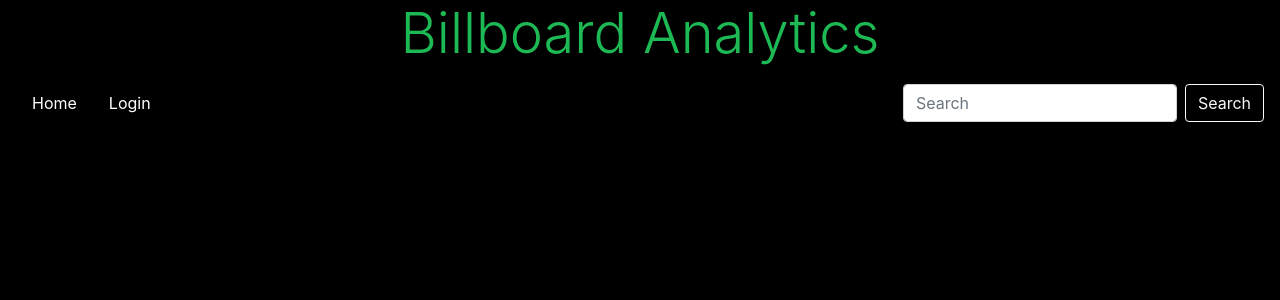
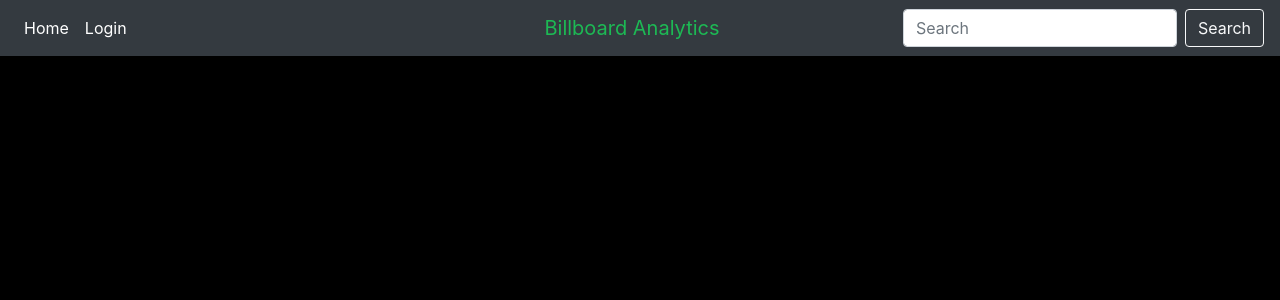
Before and after one commit to CollinDietz/billboard-analytics, a CodeIgniter app: the page made by application/views/templates/header.php in a window 1280 px wide. Shown: the top 300 px of the page. Run offline with CodeIgniter, Linux system fonts and the light colour scheme; some libraries are stand-ins or nearby versions.

Commit message:
Added better nav bar

```diff
--- a/application/views/templates/header.php
+++ b/application/views/templates/header.php
@@ -23,30 +23,38 @@
   <script src="https://cdnjs.cloudflare.com/ajax/libs/bootstrap-datepicker/1.8.0/js/bootstrap-datepicker.js"></script>
   <?php echo link_tag('assets/css/main.css');?>
 
-
-
-  <h1 class="display-4">
-    <?php echo "Billboard Analytics" ?>
-  </h1>
-  <nav class="navbar">
-    <ul class="nav mr-auto">
+  <nav class="navbar navbar-expand-md fixed-top bg-dark">
+    <div class="navbar-collapse collapse w-100 order-1 order-md-0 dual-collapse2">
+        <ul class="navbar-nav mr-auto">
           <li class="nav-item">
             <a class="nav-link" href="<?php echo site_url()?>">Home</a>
           </li>
+            <?php if(isset($_SESSION["user"])): ?>
             <li class="nav-item">
-        <?php if(isset($_SESSION["user"])): ?>
               <a class="nav-link" href="<?php echo site_url('user/favorites')?>">Your Favorites</a>
             </li>
             <li class="nav-item">
               <a class="nav-link" href="<?php echo site_url('user/logout')?>">Logout</a>
+            </li>
             <?php else: ?>
+            <li class="nav-item">
               <a class="nav-link" href="<?php echo site_url('login')?>">Login</a>
+            </li>
             <?php endif; ?>
-      </li>
         </ul>
+    </div>
+    <div class="mx-auto order-0">
+      <span class="navbar-brand green">Billboard Analytics</span>
+    </div>
+    <div class="navbar-collapse collapse w-100 order-3 dual-collapse2">
+        <ul class="navbar-nav ml-auto">
+            <li class="nav-item">
               <form class="form-inline" action="<?php echo site_url('search')?>">
                 <input class="form-control mr-sm-2" type="search" placeholder="Search" aria-label="Search" name="q">
                 <button class="btn btn-outline-light btn-select" type="submit">Search</button>
               </form>
+            </li>
+        </ul>
+    </div>
 </nav>
 </head>
--- a/assets/css/main.css
+++ b/assets/css/main.css
@@ -13,6 +13,12 @@
 
 body {
   background-color: black;
+  padding-top: 60px;
+}
+@media (max-width: 979px) {
+  body {
+    padding-top: 0px;
+  }
 }
 
 html {
@@ -38,7 +44,7 @@ html {
 }
 
 a:link {
-    color:white;
+  color:white;
 }
 
 a:visited {
```
Lines whose indentation alone changed are shown as unchanged.
